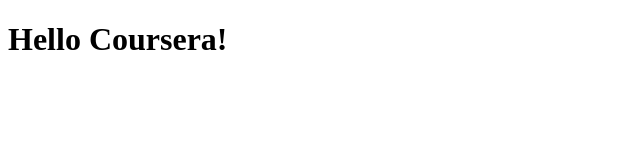
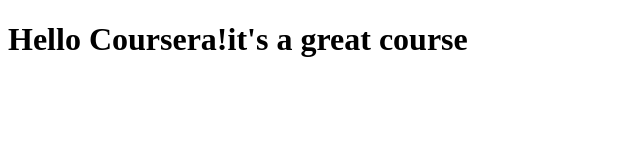
Before and after one commit to Ahsanshafique890/Ahsanshafique890.github.io, a plain HTML site: page site/Index.html in a window 1280 px wide. Shown: the whole page, without its empty margins (0-640 px from the left). Drawn offline with Linux system fonts and the light colour scheme.

Commit message:
all changes to our page content.
Signed-off-by: Muhammad Ahsan <98056243+Ahsanshafique890@users.noreply.github.com>

```diff
--- a/site/Index.html
+++ b/site/Index.html
@@ -6,6 +6,6 @@
 	<title>Hello Coursera!</title>
 </head>
 <body>
-<h1>Hello Coursera!</h1>
+<h1>Hello Coursera!it's a great course</h1>
 </body>
 </html>
```
